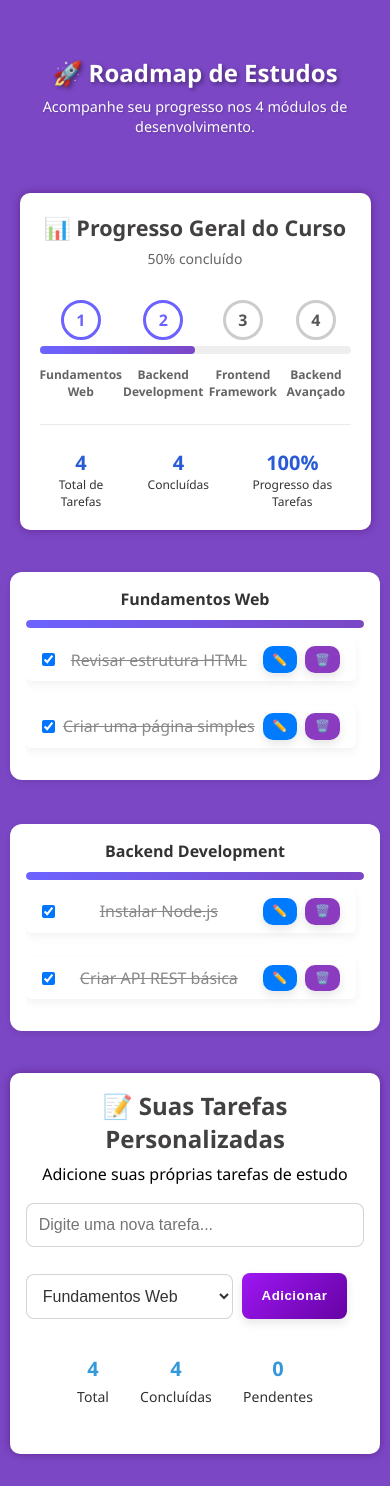
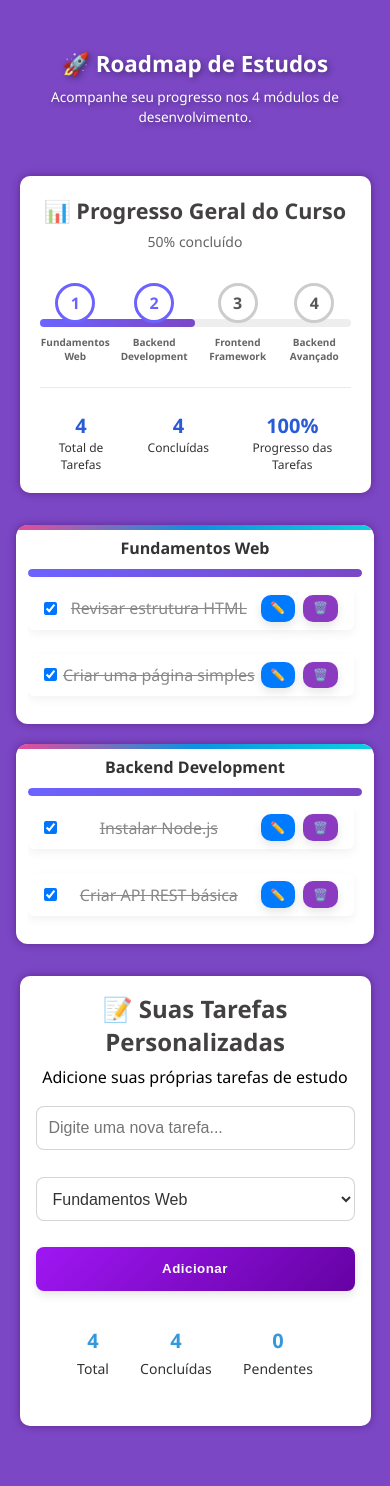
Before and after one commit to leticiacapeletto/projeto-7, a React (Vite) app: page / in a window 390 px wide. After the commit the page ends 1458 px from the top, so only its background shows below. Built offline with nearby package versions, Linux system fonts and the light colour scheme.

Commit message:
style: responsividade finalizada e README atualizado

```diff
--- a/src/App.module.css
+++ b/src/App.module.css
@@ -17,7 +17,7 @@ body {
   box-shadow: 0 0 8px rgba(71, 1, 85, 0.479);
   display: flex;
   flex-direction: column;
-  max-width: 95%;
+  max-width: 80%;
 }
 
 .tituloTarefa {
@@ -41,11 +41,12 @@ p {
 
 .taskCardsContainer {
   display: grid;
-  grid-template-columns: repeat(auto-fit, minmax(280px, 1fr));
-  gap: 1.5rem;
-  margin: 2rem auto;
-  width: 100%;
-  max-width: 100%;
+  grid-template-columns: repeat(auto-fill, minmax(clamp(250px, 40vw, 400px), 1fr));
+  gap: 20px;
+  max-width: 900px;
+  margin: 30px auto;
+  padding: 0 1rem;
+  box-sizing: border-box;
 }
 
 .errorModal {
@@ -68,12 +69,62 @@ p {
     opacity: 0;
     transform: translateX(-50%) translateY(-10px);
   }
-  10%, 90% {
+
+  10%,
+  90% {
     opacity: 1;
     transform: translateX(-50%) translateY(0);
   }
+
   100% {
     opacity: 0;
     transform: translateX(-50%) translateY(-10px);
   }
 }
+
+
+/* --- Responsividade --- */
+@media screen and (max-width: 1024px) {
+  .App {
+    max-width: 86%;
+  }
+}
+
+@media screen and (max-width: 912px) {
+  .App {
+    max-width: 95%;
+  }
+}
+
+@media screen and (max-width: 820px) {
+  .App {
+    max-width: 95%;
+  }
+}
+
+@media screen and (max-width: 768px) {
+  .App {
+    max-width: 95%;
+  }
+}
+
+@media screen and (max-width: 600px) {
+  .App {
+    max-width: 90%;
+
+  }
+}
+
+@media screen and (max-width: 540px) {
+  .App {
+    max-width: 94%;
+
+  }
+}
+
+@media screen and (max-width: 400px) {
+  .App {
+    max-width: 90%;
+
+  }
+}
--- a/src/components/component.Header/Header.module.css
+++ b/src/components/component.Header/Header.module.css
@@ -1,9 +1,9 @@
 .header {
   margin: 2rem auto;
-  padding: 1.5rem;
+  padding: 1.5rem 1rem;
   border-radius: 10px;
   text-align: center;
-  max-width: 95%;
+  max-width: 70%;
   color: white;
 }
 
@@ -11,13 +11,31 @@
   font-size: clamp(1.5rem, 4vw, 2.5rem);
   margin-bottom: 0.5rem;
   color: white;
-  text-shadow: 2px 2px 4px rgba(0, 0, 0, 0.4);
+  text-shadow: 2px 2px 6px rgba(0, 0, 0, 0.4);
+  font-weight: 700;
 }
 
 .header p {
   font-size: clamp(0.9rem, 2.5vw, 1.2rem);
   font-weight: 500;
-  text-shadow: 1px 1px 2px rgba(0, 0, 0, 0.2);
   margin: 0;
-  line-height: 1.4;
+  line-height: 1.5;
+  color: rgb(255, 255, 255);
+  text-shadow: 2px 2px 6px rgba(0, 0, 0, 0.4);
 }
+
+/* --- Responsividade --- */
+@media screen and (max-width: 768px) {
+  .header {
+    max-width: 90%;
+    padding: 1rem;
+  }
+
+  .header h1 {
+    font-size: clamp(1.4rem, 5vw, 2rem);
+  }
+
+  .header p {
+    font-size: clamp(0.85rem, 3vw, 1rem);
+  }
+}
--- a/src/components/component.Input/TaskInput.module.css
+++ b/src/components/component.Input/TaskInput.module.css
@@ -88,3 +88,29 @@
   outline: 0.125rem solid var(--accent);
   box-shadow: 0 0 0 0.1875rem rgba(212, 6, 150, 0.3);
 }
+
+
+/* --- Responsividade --- */
+@media screen and (max-width: 745px) {
+
+  .inputTarefa,
+  .selectCategory,
+  .addButton {
+    width: 100%;
+    min-width: unset;
+  }
+}
+
+
+@media screen and (max-width: 600px) {
+  .containerTarefa {
+    max-width: 100%;
+  }
+
+  .inputTarefa,
+  .selectCategory,
+  .addButton {
+    width: 100%;
+    min-width: unset;
+  }
+}
--- a/src/components/component.ProgressTracker/ProgressTracker.module.css
+++ b/src/components/component.ProgressTracker/ProgressTracker.module.css
@@ -5,7 +5,8 @@
   border-radius: 0.625rem;
   box-shadow: 0 0 0.5rem rgba(71, 1, 85, 0.48);
   text-align: center;
-  max-width: 90%;
+  max-width: 80%;
+  min-width: 60%;
   font-size: clamp(0.9rem, 1.5vw, 1rem);
 }
 
@@ -31,7 +32,6 @@
   margin: 2rem 0 1rem;
 }
 
-
 .line {
   height: 8px;
   background: #eee;
@@ -44,7 +44,6 @@
   z-index: 0;
 }
 
-/* Barra colorida preenchendo */
 .lineFill {
   height: 8px;
   background: linear-gradient(90deg, #6c63ff, #7B47C5);
@@ -61,7 +60,6 @@
   background: linear-gradient(90deg, #7B47C5, #6c63ff);
 }
 
-/* Cada etapa com o círculo centralizado */
 .step {
   position: relative;
   display: flex;
@@ -69,9 +67,10 @@
   align-items: center;
   justify-content: center;
   z-index: 2;
+  max-width: 80%;
+  min-width: 60px;
 }
 
-/* Círculo com número no centro */
 .circle {
   width: 40px;
   height: 40px;
@@ -93,7 +92,6 @@
   border-color: #6c63ff;
   color: #6c63ff;
 }
-
 
 .label {
   font-size: 12px;
@@ -137,3 +135,74 @@
   font-size: 12px;
   color: #333;
 }
+
+
+/* --- Responsividade --- */
+@media screen and (max-width: 1024px) {
+  .trackerContainer {
+    min-width: 86%;
+  }
+}
+
+@media screen and (max-width: 912px) {
+  .trackerContainer {
+    min-width: 95%;
+  }
+}
+
+@media screen and (max-width: 820px) {
+  .trackerContainer {
+    min-width: 95%;
+  }
+}
+
+@media screen and (max-width: 768px) {
+  .trackerContainer {
+    min-width: 95%;
+  }
+}
+
+@media screen and (max-width: 640px) {
+  .trackerContainer {
+    min-width: 90%;
+  }
+
+  .roadmap {
+    max-width: 100%;
+  }
+
+  .circle {
+    margin-bottom: 18px;
+  }
+
+}
+
+
+@media screen and (max-width: 570px) {
+  .circle {
+    margin-bottom: 4px;
+
+  }
+
+  .trackerContainer {
+    min-width: 94%;
+  }
+
+}
+
+@media screen and (max-width: 1024px) {}
+
+@media screen and (max-width: 400px) {
+  .label {
+    font-size: 10px;
+  }
+
+  .sublabel {
+    font-size: 8px;
+  }
+
+  .trackerContainer {
+    min-width: 90%;
+  }
+
+}
--- a/src/components/component.TaskCard/TaskCard.module.css
+++ b/src/components/component.TaskCard/TaskCard.module.css
@@ -1,16 +1,29 @@
 .card {
+  position: relative;
   background: #fff;
   border-radius: 0.75rem;
-  box-shadow: 0 0.125rem 0.375rem rgba(0, 0, 0, 0.1);
+  box-shadow: 0 0 0.5rem rgba(71, 1, 85, 0.48);
   padding: 1rem;
-  margin: 0.625rem;
-  flex: 1 1 clamp(200px, 45%, 300px);
-  box-sizing: border-box;
-  transition: transform 0.3s ease;
+  transition: transform 0.3s ease, box-shadow 0.3s ease;
+  overflow: hidden;
 }
 
+.card::before {
+  content: "";
+  position: absolute;
+  top: 0;
+  left: 0;
+  width: 100%;
+  height: 5px;
+  border-radius: 0.75rem 0.75rem 0 0;
+  /* Respeita os cantos arredondados */
+  background: linear-gradient(to right, #df0d76bd, #0d92df, #0dd1df);
+}
+
+
 .card:hover {
-  transform: translateY(-0.1875rem);
+  transform: translateY(-0.2rem);
+  box-shadow: 0 8px 20px rgba(0, 0, 0, 0.12);
 }
 
 .title {
@@ -21,7 +34,6 @@
   text-align: center;
 }
 
-/* Container da barra cinza */
 .progressBar {
   width: 100%;
   height: 0.5rem;
@@ -32,7 +44,6 @@
   position: relative;
 }
 
-/* Barra colorida */
 .progressFill {
   height: 100%;
   background: linear-gradient(90deg, #6c63ff, #7B47C5);
@@ -58,7 +69,6 @@
   accent-color: #6c63ff;
 }
 
-/* Container dos itens com rolagem */
 .taskCardBody {
   max-height: 13rem;
   overflow-y: auto;
@@ -69,7 +79,6 @@
   gap: 0.5rem;
 }
 
-/* Scroll mais suave */
 .taskCardBody::-webkit-scrollbar {
   width: 0.375rem;
 }
@@ -83,3 +92,19 @@
   background: #f0f0f0;
   border-radius: 0.1875rem;
 }
+
+
+/* --- Responsividade --- */
+@media screen and (max-width: 600px) {
+  .card {
+    padding: 0.75rem;
+  }
+
+  .title {
+    font-size: 1rem;
+  }
+
+  .checkbox {
+    font-size: 0.8rem;
+  }
+}
```
Also changed, not shown: src/components/component.TaskCounter/TaskCount.module.css (line endings or trailing spaces), 1 other file (tests, documents, lock files or other folders).
